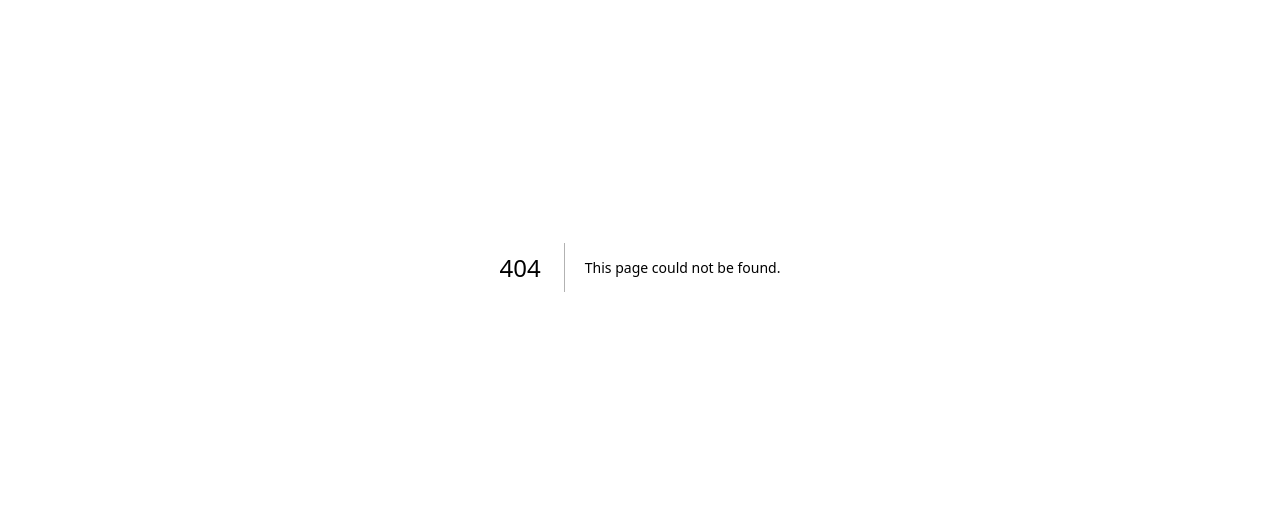
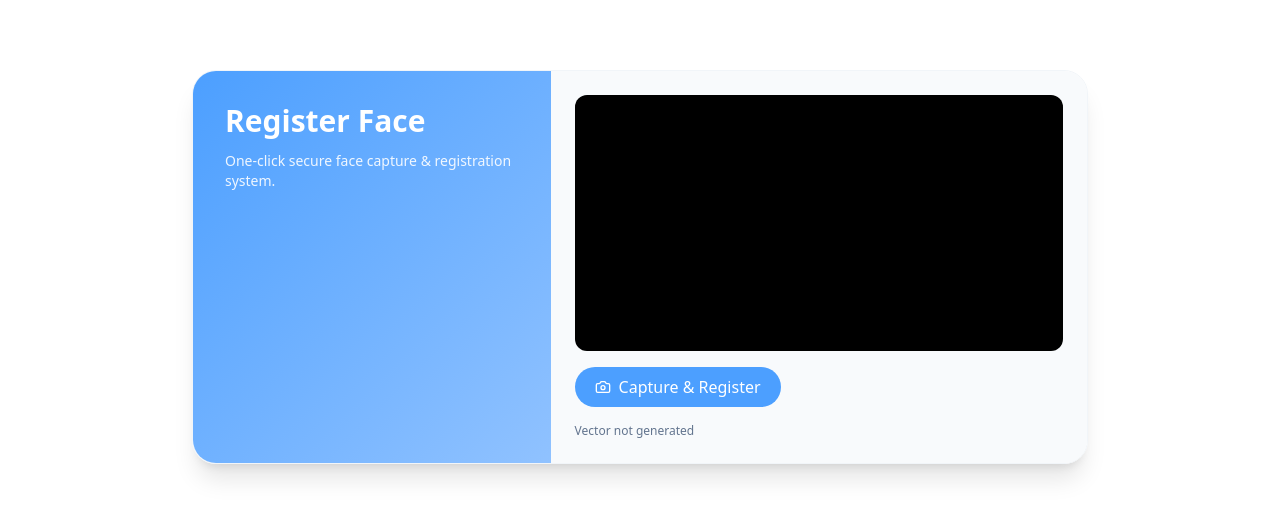
Before and after one commit to sureshsau/rmdoctoweb, a Next.js app in the folder frontend/: page /Face-Register in a window 1280 px wide. Before the commit this address had no page. Shown: the part 213-727 px from the top of the page. Built offline with nearby package versions, Linux system fonts and the light colour scheme; no server answers.

Commit message:
adding feature and all

```diff
--- /dev/null
+++ b/frontend/app/(public)/Face-Register/page.tsx
@@ -0,0 +1,216 @@
+'use client';
+
+import React, { useEffect, useRef, useState } from 'react';
+import { Camera, RefreshCw, CheckCircle2, AlertCircle, Loader2 } from 'lucide-react';
+import { generateFaceVector } from '@/lib/face';
+
+const CRAYON_BLUE = '#4C9FFF';
+
+export default function RegisterFacePage() {
+  const videoRef = useRef<HTMLVideoElement | null>(null);
+  const canvasRef = useRef<HTMLCanvasElement | null>(null);
+
+  const [isCameraReady, setIsCameraReady] = useState(false);
+  const [isCapturing, setIsCapturing] = useState(false);
+  const [isGenerating, setIsGenerating] = useState(false);
+  const [isSubmitting, setIsSubmitting] = useState(false);
+
+  const [capturedImage, setCapturedImage] = useState<string | null>(null);
+  const [vector, setVector] = useState<number[] | null>(null);
+
+  const [error, setError] = useState('');
+  const [successMessage, setSuccessMessage] = useState('');
+
+  // 🎥 INIT CAMERA
+  useEffect(() => {
+    let stream: MediaStream | null = null;
+
+    const initCamera = async () => {
+      try {
+        setError('');
+        stream = await navigator.mediaDevices.getUserMedia({
+          video: { facingMode: 'user' },
+          audio: false,
+        });
+
+        if (videoRef.current) {
+          videoRef.current.srcObject = stream;
+          videoRef.current.onloadedmetadata = () => {
+            videoRef.current?.play();
+            setIsCameraReady(true);
+          };
+        }
+      } catch (err) {
+        console.error(err);
+        setError('Unable to access camera. Please allow camera permission.');
+      }
+    };
+
+    initCamera();
+
+    return () => {
+      if (stream) stream.getTracks().forEach((t) => t.stop());
+    };
+  }, []);
+
+  // ✅ ONE CLICK AUTO PIPELINE (CAPTURE → VECTOR → REGISTER)
+  const handleAutoCaptureAndRegister = async () => {
+    if (!videoRef.current || !canvasRef.current) return;
+
+    try {
+      setIsCapturing(true);
+      setIsGenerating(false);
+      setIsSubmitting(false);
+      setError('');
+      setSuccessMessage('');
+
+      // ✅ STEP 1: CAPTURE IMAGE
+      const video = videoRef.current;
+      const canvas = canvasRef.current;
+      const ctx = canvas.getContext('2d');
+      if (!ctx) return;
+
+      const width = video.videoWidth || 640;
+      const height = video.videoHeight || 480;
+
+      canvas.width = width;
+      canvas.height = height;
+
+      ctx.drawImage(video, 0, 0, width, height);
+      const dataUrl = canvas.toDataURL('image/jpeg');
+      setCapturedImage(dataUrl);
+
+      setIsCapturing(false);
+      setIsGenerating(true);
+
+      // ✅ STEP 2: GENERATE FACE VECTOR
+      const faceVector: number[] = await generateFaceVector(dataUrl);
+      setVector(faceVector);
+
+      setIsGenerating(false);
+      setIsSubmitting(true);
+
+      // ✅ STEP 3: AUTO REGISTER TO BACKEND
+      const res = await fetch('/api/face/register', {
+        method: 'POST',
+        headers: { 'Content-Type': 'application/json' },
+        body: JSON.stringify({
+          faceVector,
+          snapshot: dataUrl,
+        }),
+      });
+
+      if (!res.ok) throw new Error('Registration failed');
+
+      setSuccessMessage('✅ Face captured & registered successfully!');
+    } catch (err) {
+      console.error(err);
+      setError('❌ Face registration failed. Try again.');
+    } finally {
+      setIsCapturing(false);
+      setIsGenerating(false);
+      setIsSubmitting(false);
+    }
+  };
+
+  const handleRetake = () => {
+    setCapturedImage(null);
+    setVector(null);
+    setError('');
+    setSuccessMessage('');
+  };
+
+  return (
+    <div className="min-h-screen bg-white flex items-center justify-center px-4">
+      <div className="w-full max-w-4xl rounded-3xl shadow-xl border border-slate-100 flex overflow-hidden">
+
+        {/* LEFT SIDE */}
+        <div
+          className="w-2/5 p-8 text-white"
+          style={{ background: `linear-gradient(135deg, ${CRAYON_BLUE}, #90C2FF)` }}
+        >
+          <h1 className="text-3xl font-bold mb-3">Register Face</h1>
+          <p className="text-white/90 text-sm">
+            One-click secure face capture & registration system.
+          </p>
+        </div>
+
+        {/* RIGHT SIDE */}
+        <div className="w-3/5 p-6 bg-slate-50 flex flex-col gap-4">
+
+          {error && (
+            <div className="flex items-center gap-2 bg-red-50 text-red-700 px-3 py-2 rounded-lg text-sm">
+              <AlertCircle className="w-4 h-4" />
+              {error}
+            </div>
+          )}
+
+          {successMessage && (
+            <div className="flex items-center gap-2 bg-emerald-50 text-emerald-700 px-3 py-2 rounded-lg text-sm">
+              <CheckCircle2 className="w-4 h-4" />
+              {successMessage}
+            </div>
+          )}
+
+          {/* CAMERA / PREVIEW */}
+          <div className="relative rounded-xl overflow-hidden bg-black h-64">
+            {!capturedImage ? (
+              <video
+                ref={videoRef}
+                autoPlay
+                playsInline
+                muted
+                className="w-full h-full object-cover"
+              />
+            ) : (
+              <img
+                src={capturedImage}
+                className="w-full h-full object-cover"
+                alt="Captured"
+              />
+            )}
+            <canvas ref={canvasRef} className="hidden" />
+          </div>
+
+          {/* ✅ ONE CLICK BUTTON */}
+          <div className="flex gap-3 flex-wrap">
+            {!capturedImage ? (
+              <button
+                onClick={handleAutoCaptureAndRegister}
+                disabled={!isCameraReady || isCapturing || isGenerating || isSubmitting}
+                className="px-5 py-2 rounded-full text-white flex items-center gap-2"
+                style={{ backgroundColor: CRAYON_BLUE }}
+              >
+                {(isCapturing || isGenerating || isSubmitting) ? (
+                  <>
+                    <Loader2 size={16} className="animate-spin" />
+                    {isCapturing && 'Capturing...'}
+                    {isGenerating && 'Processing Face...'}
+                    {isSubmitting && 'Registering...'}
+                  </>
+                ) : (
+                  <>
+                    <Camera size={16} />
+                    Capture & Register
+                  </>
+                )}
+              </button>
+            ) : (
+              <button
+                onClick={handleRetake}
+                className="px-4 py-2 border rounded-full flex items-center gap-2"
+              >
+                <RefreshCw size={16} />
+                Retake
+              </button>
+            )}
+          </div>
+
+          <p className="text-xs text-slate-500">
+            {vector ? `Vector Length: ${vector.length}` : 'Vector not generated'}
+          </p>
+        </div>
+      </div>
+    </div>
+  );
+}
--- a/frontend/app/(public)/auth/forgot-verifyOtp/page.tsx
+++ b/frontend/app/(public)/auth/forgot-verifyOtp/page.tsx
@@ -7,7 +7,7 @@ import axios from "axios";
 
 export default function ForgotVerifyOtpPage() {
   const router = useRouter();
-  const API_URL = "http://localhost:5000";
+  const API_URL = process.env.NEXT_PUBLIC_API_URL;
 
   const params = useSearchParams();
   const email = params.get("email");
--- a/frontend/app/(public)/auth/login/page.tsx
+++ b/frontend/app/(public)/auth/login/page.tsx
@@ -8,7 +8,7 @@ import axios from "axios";
 
 
 export default function page() {
-  const API_URL = "http://localhost:5000";
+  const API_URL = process.env.NEXT_PUBLIC_API_URL;
   const router = useRouter();
   const [formData, setFormData] = useState<{
     email?: string,
@@ -213,8 +213,8 @@ const handleSubmit = async (e: React.MouseEvent<HTMLButtonElement>) => {
 
         {/* Title */}
         <div className="text-center">
-          <h2 className="text-4xl font-extrabold text-gray-900">Sign Up</h2>
-          <p className="text-gray-600 mt-2">Create your account to get started</p>
+          <h2 className="text-4xl font-extrabold text-gray-900">Sign In</h2>
+          <p className="text-gray-600 mt-2">Login to your account</p>
         </div>
 
         {/* Form */}
--- a/frontend/app/(public)/auth/register/page.tsx
+++ b/frontend/app/(public)/auth/register/page.tsx
@@ -8,7 +8,7 @@ import axios from "axios";
 import { motion, AnimatePresence } from "framer-motion";
 
 export default function page() {
-  const API_URL = "http://localhost:5000";
+  const API_URL = process.env.NEXT_PUBLIC_API_URL;
   const router = useRouter();
   const [showOtpSend, setShowOtpSend] = useState<boolean>(false);
 
--- a/frontend/app/(public)/auth/resetPassword/page.tsx
+++ b/frontend/app/(public)/auth/resetPassword/page.tsx
@@ -6,7 +6,7 @@ import { Lock, Eye, EyeOff } from "lucide-react";
 import axios from "axios";
 
 export default function ResetPasswordPage() {
-  const API_URL = "http://localhost:5000";
+  const API_URL = process.env.NEXT_PUBLIC_API_URL;
   const router = useRouter();
   const params = useSearchParams();
 
--- a/frontend/app/(public)/auth/verifyOtp/page.tsx
+++ b/frontend/app/(public)/auth/verifyOtp/page.tsx
@@ -9,8 +9,7 @@ export default function VerifyOTPPage() {
   const router = useRouter();
   const searchParams = useSearchParams();
   const phone = searchParams.get("phone");
-
-  const API_URL = "http://localhost:5000";
+const API_URL = process.env.NEXT_PUBLIC_API_URL;
 
   // ---------------------------------------------------
   // STATES
--- a/frontend/app/admin/dashboard/page.tsx
+++ b/frontend/app/admin/dashboard/page.tsx
@@ -1,6 +1,6 @@
 'use client';
 
-import React, {useState} from 'react';
+import React, {useState,useEffect} from 'react';
 import { Users, UserCheck, DollarSign, Clock, TrendingUp, TrendingDown, Activity, BarChart3, PieChart, Search,Calendar, Bell, Check, X } from 'lucide-react';
 import { Card, StatCard } from '@/components/admin/Card';
 import { Table } from '@/components/admin/Table';
@@ -335,11 +335,8 @@ const accessRequestData = [
 export default function DashboardPage() {
 
 const [searchQuery, setSearchQuery] = useState("");
-const [users, setUsers] = useState([
-  { id: 1, name: "Mayur Laxkar", email: "mayur@gmail.com" },
-  { id: 2, name: "Riya Sharma", email: "riya@gmail.com" },
-  { id: 3, name: "Amit Verma", email: "amitv@example.com" },
-]);
+const [users, setUsers] = useState<any[]>([]);
+const [loadingUsers, setLoadingUsers] = useState(false);
 
 const filteredUsers = users.filter(
   (u) =>
@@ -414,6 +411,39 @@ const assignRoleToUser = async () => {
 
 
 
+
+
+// List all user to assign role
+useEffect(() => {
+  const fetchUsers = async () => {
+    setLoadingUsers(true);
+    try {
+      const res = await fetch("http://localhost:5000/user", {
+        method: "GET",
+        headers: {
+          "Content-Type": "application/json",
+        },
+      });
+
+      if (!res.ok) {
+        throw new Error(`HTTP Error: ${res.status}`);
+      }
+
+      const data = await res.json();
+
+      // ✅ Adjust this based on your API response shape
+      setUsers(data.users || data);
+
+    } catch (err) {
+      console.error("❌ Failed to fetch users:", err);
+      alert("Failed to load users from backend");
+    } finally {
+      setLoadingUsers(false);
+    }
+  };
+
+  fetchUsers();
+}, []);
 
 
   return (
@@ -521,7 +551,9 @@ const assignRoleToUser = async () => {
 
   {/* User List */}
   <div className="space-y-4 overflow-y-auto pr-1" style={{ maxHeight: "260px" }}>
-    {filteredUsers.length === 0 ? (
+    {loadingUsers ? (
+  <p className="text-gray-500 text-sm text-center mt-6">Loading users...</p>
+) : filteredUsers.length === 0 ? (
       <p className="text-gray-500 text-sm text-center mt-6">No users found</p>
     ) : (
       filteredUsers.map((user) => (
--- /dev/null
+++ b/frontend/lib/face.ts
@@ -0,0 +1,13 @@
+// lib/face.ts
+
+export async function generateFaceVector(
+  capturedImage: string
+): Promise<number[]> {
+  // 🔴 Replace later with real face-api.js logic
+
+  const dummyVector: number[] = Array.from({ length: 128 }, () =>
+    Number((Math.random() * 2 - 1).toFixed(6))
+  );
+
+  return dummyVector;
+}
```
Also changed, not shown: 1 other file (tests, documents, lock files or other folders).
